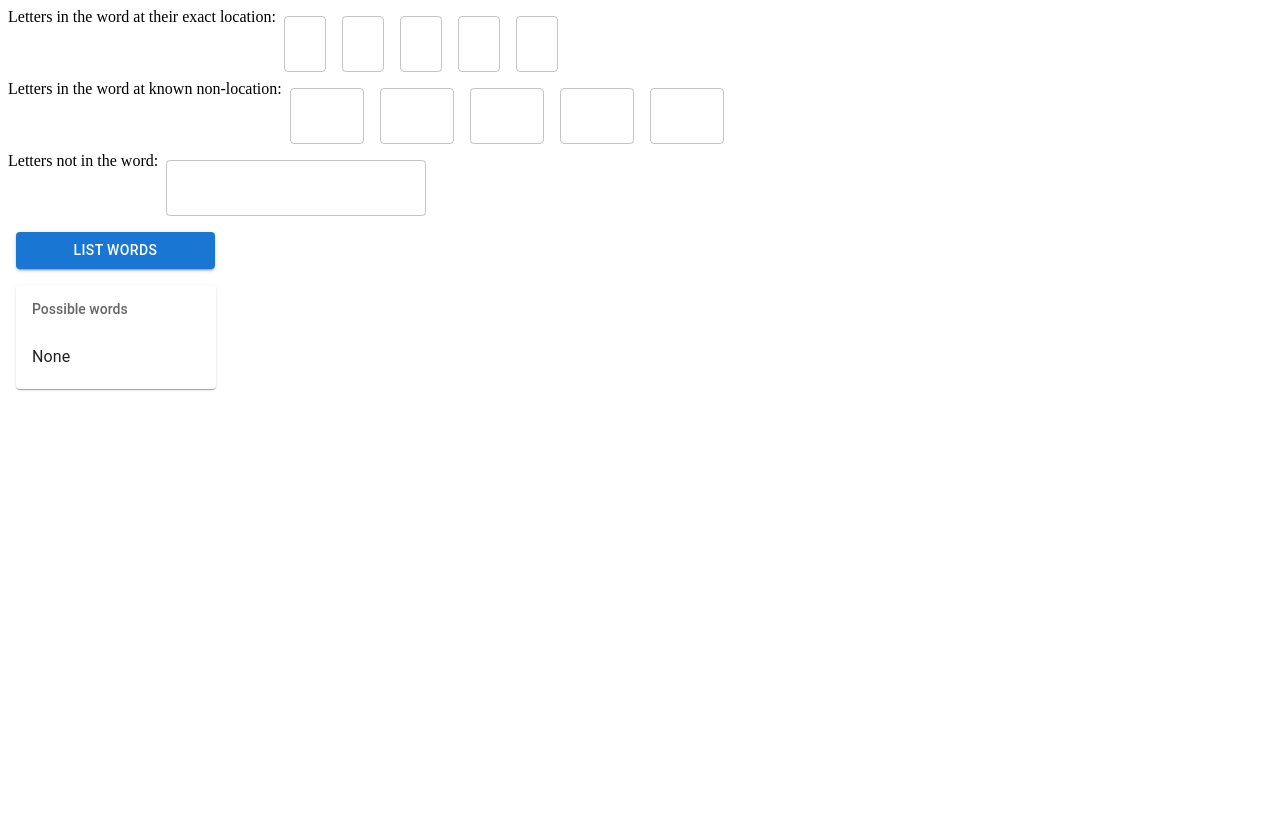
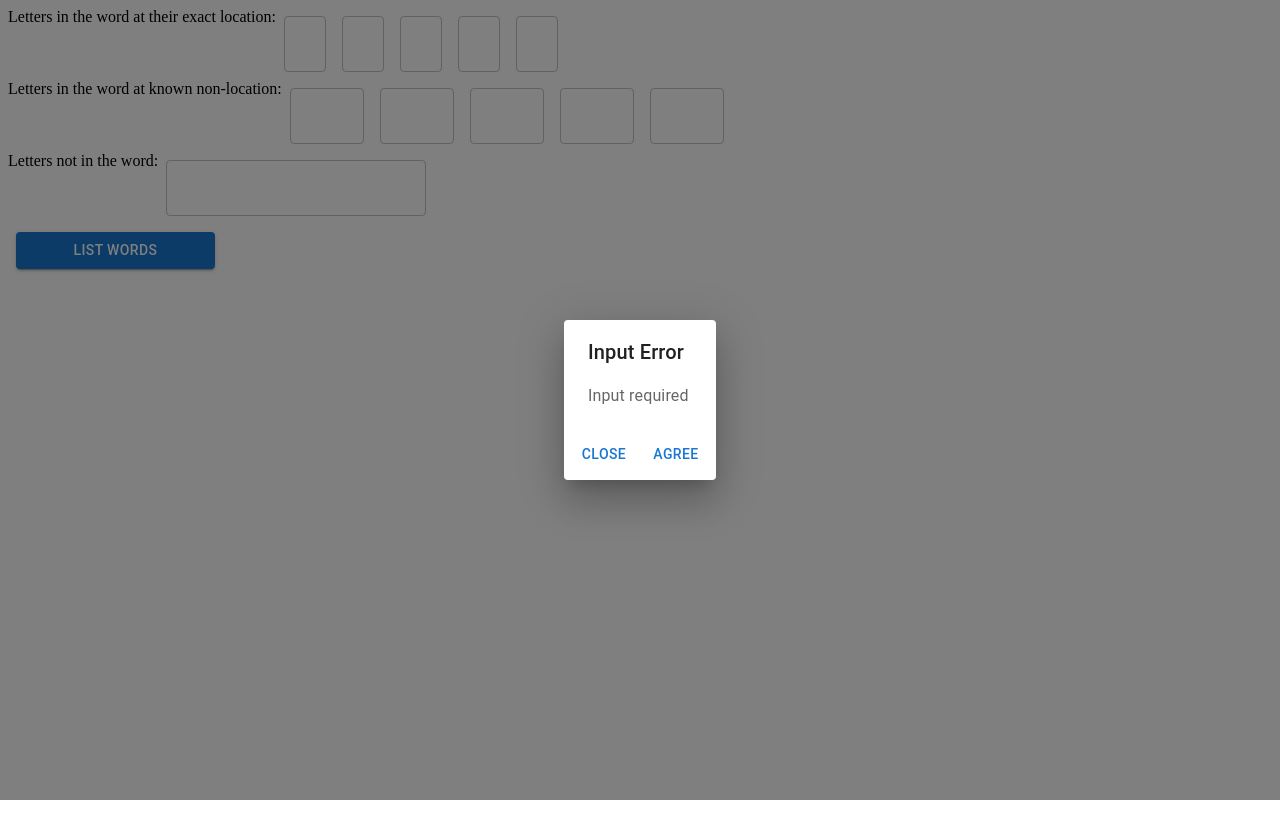
Before and after one commit to tshaffer/twordleClient, a React app: page / in a window 1280 px wide. Both pictures are taken after a click on the button "LIST WORDS". Shown: the top 838 px of the page. Built offline with nearby package versions, Linux system fonts and the light colour scheme; no server answers; the HTML template or start-up script is replaced by a standard one.

Commit message:
check for valid input

```diff
--- a/src/components/App.tsx
+++ b/src/components/App.tsx
@@ -6,6 +6,11 @@ import { connect } from 'react-redux';
 import Box from '@mui/material/Box';
 import TextField from '@mui/material/TextField';
 import Button from '@mui/material/Button';
+import Dialog from '@mui/material/Dialog';
+import DialogActions from '@mui/material/DialogActions';
+import DialogContent from '@mui/material/DialogContent';
+import DialogContentText from '@mui/material/DialogContentText';
+import DialogTitle from '@mui/material/DialogTitle';
 
 import {
   cnSetLetterAtLocation,
@@ -19,15 +24,17 @@ import {
   getLettersNotAtExactLocation,
   getLettersNotInWord,
   getPossibleWords,
+  getInputError,
 } from '../selectors';
 import { List, ListItem, ListItemText, ListSubheader, Paper } from '@mui/material';
-import _ = require('lodash');
+import { isNil, isString } from 'lodash';
 
 export interface AppProps {
   lettersAtExactLocation: string[];
   lettersNotAtExactLocation: string[];
   lettersNotInWord: string;
   possibleWords: string[];
+  inputError: string | null;
   onSetLetterAtLocation: (index: number, letterAtLocation: string,) => any;
   onSetLettersNotAtLocation: (index: number, lettersNotAtLocation: string) => any;
   onSetLettersNotInWord: (lettersNotInWord: string) => any;
@@ -37,6 +44,7 @@ export interface AppProps {
 const App = (props: AppProps) => {
 
   const [listWordsInvoked, setListWordsInvoked] = React.useState(false);
+  const [errorDialogOpen, setErrorDialogOpen] = React.useState(false);
 
   React.useEffect(() => {
     init();
@@ -69,8 +77,17 @@ const App = (props: AppProps) => {
   };
 
   const handleListWords = () => {
+    if (isNil(props.inputError)) {
       setListWordsInvoked(true);
       props.onListWords();
+    } else {
+      console.log('Error: ' + props.inputError);
+      setErrorDialogOpen(true);
+    }
+  };
+
+  const handleCloseErrorDialog = () => {
+    setErrorDialogOpen(false);
   };
 
   const renderLetterInWordAtExactLocation = (index: number) => {
@@ -167,6 +184,28 @@ const App = (props: AppProps) => {
   const wordListElement = renderWordListElement();
 
   return (
+    <div>
+      <Dialog
+        open={errorDialogOpen}
+        onClose={handleCloseErrorDialog}
+        aria-labelledby="alert-dialog-title"
+        aria-describedby="alert-dialog-description"
+      >
+        <DialogTitle id="alert-dialog-title">
+          {'Input Error'}
+        </DialogTitle>
+        <DialogContent>
+          <DialogContentText id="alert-dialog-description">
+            {props.inputError}
+          </DialogContentText>
+        </DialogContent>
+        <DialogActions>
+          <Button onClick={handleCloseErrorDialog}>Close</Button>
+          <Button onClick={handleCloseErrorDialog} autoFocus>
+            Agree
+          </Button>
+        </DialogActions>
+      </Dialog>
       <Box
         component="form"
         sx={{
@@ -199,6 +238,7 @@ const App = (props: AppProps) => {
         </Button>
         {wordListElement}
       </Box>
+    </div>
   );
 };
 
@@ -208,6 +248,7 @@ function mapStateToProps(state: any) {
     lettersNotAtExactLocation: getLettersNotAtExactLocation(state),
     lettersNotInWord: getLettersNotInWord(state),
     possibleWords: getPossibleWords(state),
+    inputError: getInputError(state),
   };
 }
 
--- a/src/selectors/appState.ts
+++ b/src/selectors/appState.ts
@@ -1,3 +1,4 @@
+import { isString } from 'lodash';
 import { TedState } from '../types/base';
 
 export const getLettersAtExactLocation = (state: TedState): string[] => {
@@ -8,10 +9,60 @@ export const getLettersNotAtExactLocation = (state: TedState): string[] => {
   return state.appState.lettersNotAtExactLocation;
 };
 
-export const getLettersNotInWord = (state: TedState) => {
+export const getLettersNotInWord = (state: TedState): string => {
   return state.appState.lettersNotInWord;
 };
 
 export const getPossibleWords = (state: TedState): string[] => {
   return state.appState.possibleWords;
 };
+
+export const getInputError = (state: TedState): string | null => {
+
+  const lettersAtExactLocation: string[] = getLettersAtExactLocation(state);
+  const lettersNotAtExactLocation: string[] = getLettersNotAtExactLocation(state);
+  const lettersNotInWord = getLettersNotInWord(state);
+
+  const allLettersAtExactLocation = lettersAtExactLocation.join('');
+  const allLettersNotAtExactLocation = lettersNotAtExactLocation.join('');
+
+  // User must enter some input
+  if ((allLettersAtExactLocation.length + allLettersNotAtExactLocation.length + lettersNotInWord.length) === 0) {
+    return 'Input required';
+  }
+
+  /*
+    Letters not in word’ cannot contain any letters that are either in
+      Letters in the word at known non-location’
+      Letters in the word at their exact location’
+  */
+  const lettersNotInWordArray = lettersNotInWord.split('');
+  for (const letterNotInWord of lettersNotInWordArray) {
+    if (lettersAtExactLocation.indexOf(letterNotInWord) >= 0) {
+      return 'Duplicate letter in exact location and letter not in word';
+    }
+    if (lettersNotAtExactLocation.indexOf(letterNotInWord) >= 0) {
+      return 'Duplicate letter in non-exact location and letter not in word';
+    }
+  }
+
+  /*
+    Cannot have an entry in ‘Letters in the word at known non-location’
+    at the same location as ‘Letters in the word at their exact location’
+  */
+  for (let i = 0; i <= 5; i++) {
+    if (isString(lettersAtExactLocation[i]) && (lettersAtExactLocation[i].length > 0)) {
+      if (lettersNotAtExactLocation[i].indexOf(lettersAtExactLocation[i]) >= 0) {
+        return 'Letter at exact location in the same index as letter at not exact location';
+      }
+    }
+  }
+  // for (const letterAtExactLocation of lettersAtExactLocation) {
+  //   if (lettersNotAtExactLocation.indexOf(letterAtExactLocation) >= 0) {
+  //     return 'Letter at exact location in the same index as letter at not exact location';
+  //   }
+  // }
+
+  return null;
+
+};
```
Lines whose indentation alone changed are shown as unchanged.
